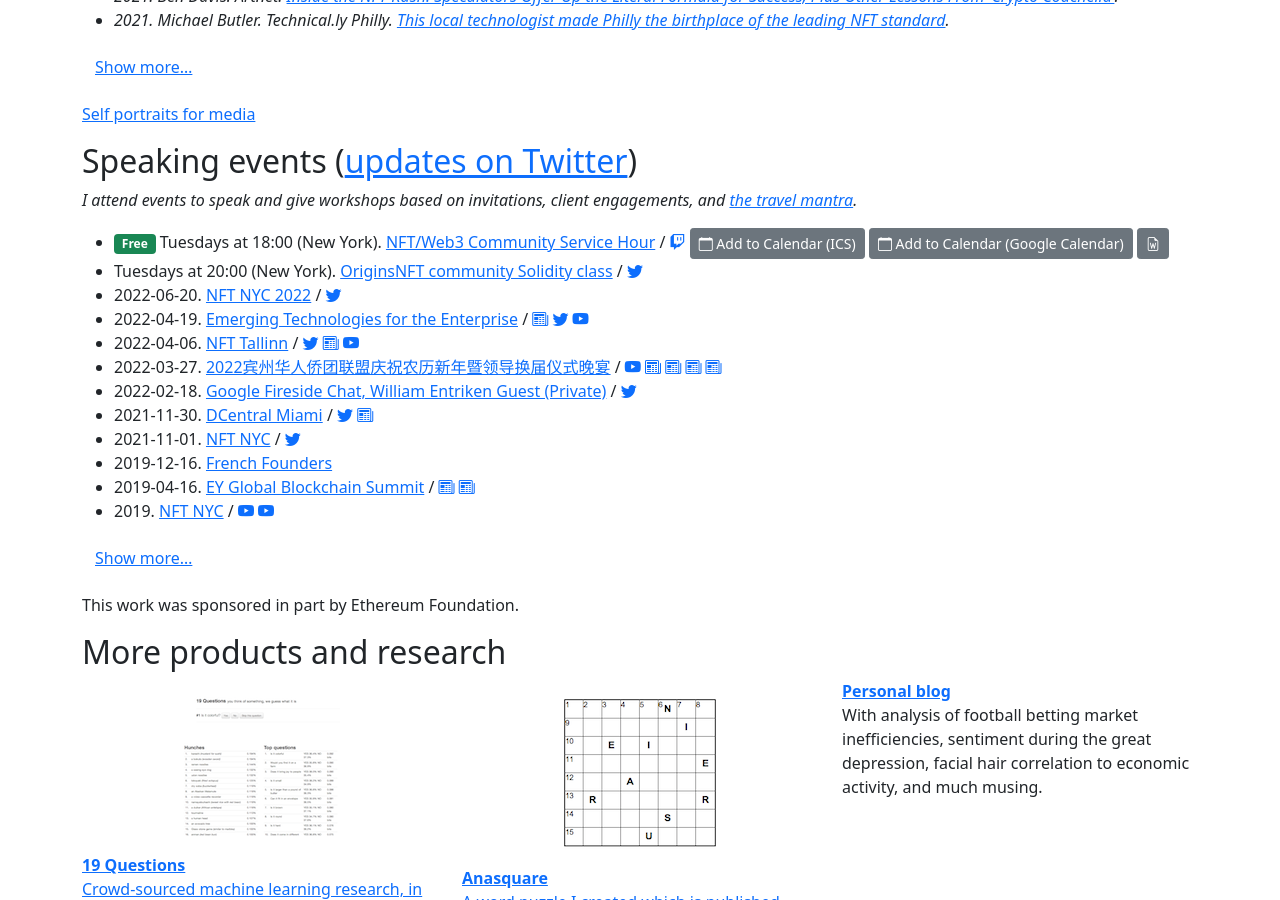
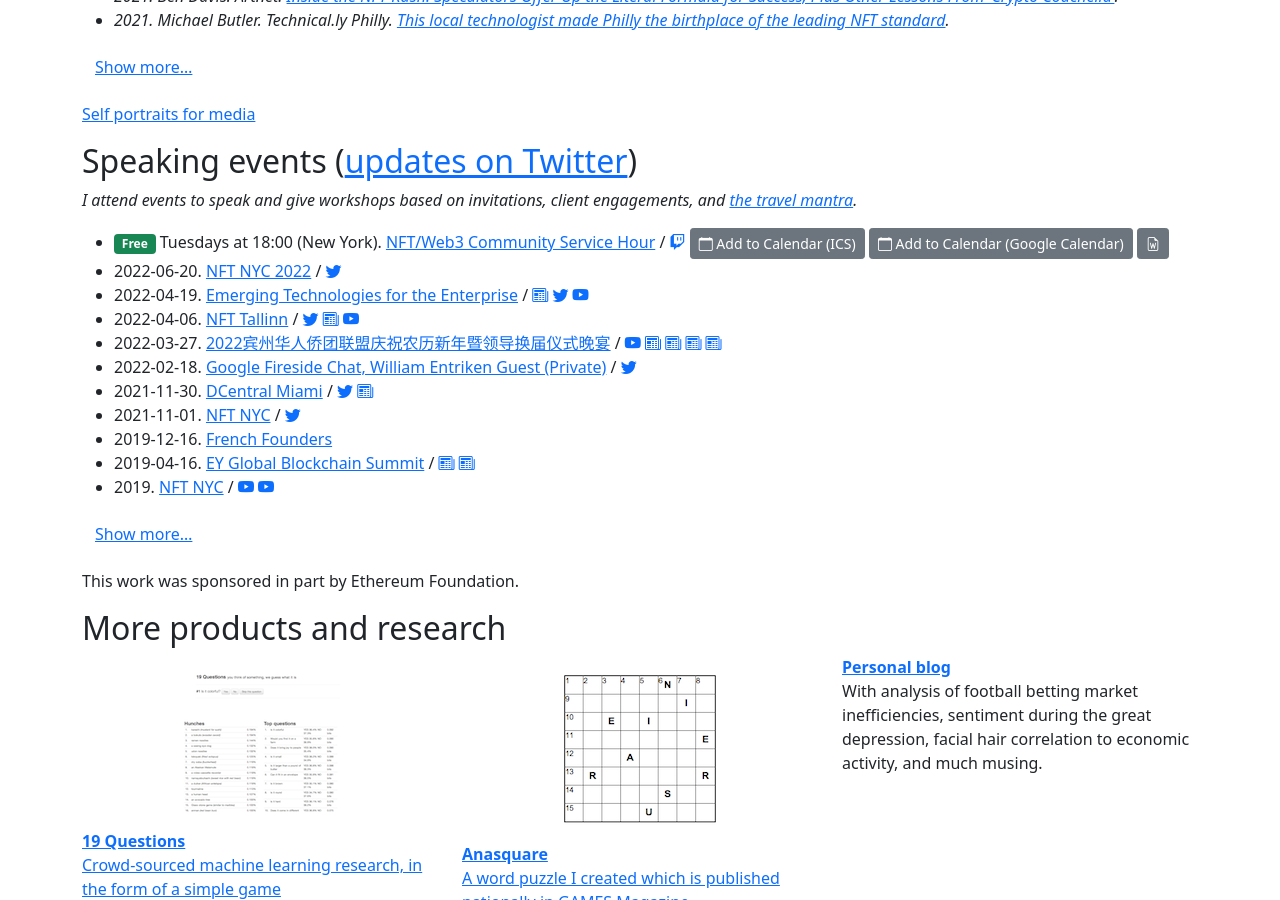
Before and after one commit to fulldecent/phor.net, a Jekyll site: the page built from index.html, in a window 1280 px wide and 900 px high, scrolled down 2523 px. Built offline with Jekyll 4.4.1, drawn with Linux system fonts in a browser that asks for light colours; nearby versions of some CDN libraries; comment, search, counter and statistics services are not loaded.

Commit message:
cancel Origins class for May

```diff
--- a/index.html
+++ b/index.html
@@ -533,8 +533,7 @@
 
     <ul>
       <li><span class="badge bg-success">Free</span> Tuesdays at 18:00 (New York). <a href="https://twitter.com/fulldecent/status/1475851800322453504">NFT/Web3 Community Service Hour</a> / <a href="https://www.twitch.tv/fulldecent/schedule"><i class="bi bi-twitch"></i></a> <a class="btn btn-sm btn-secondary" href="https://calendar.google.com/calendar/ical/liurhb5cqvar2i6n6ekeanap44%40group.calendar.google.com/public/basic.ics"><i class="bi bi-calendar"></i> Add to Calendar (ICS)</a> <a class="btn btn-sm btn-secondary" href="https://calendar.google.com/calendar/embed?src=liurhb5cqvar2i6n6ekeanap44%40group.calendar.google.com&ctz=America%2FNew_York"><i class="bi bi-calendar"></i> Add to Calendar (Google Calendar)</a> <a class="btn btn-sm btn-secondary" href="https://docs.google.com/document/d/1ta_6tSCGfC31iIfhz4bfC_oBKyNZGEdDsZkD-BRXY_Y/edit#"><i class="bi bi-file-earmark-word"></i></a> </li>
-      <li>Tuesdays at 20:00 (New York). <a href="https://discord.com/invite/originsNFT">OriginsNFT
-        community Solidity class</a> / <a href="https://twitter.com/jumpmanft/status/1478951732193366018"><i class="bi bi-twitter"></i></a></li>
+      <!-- CANCELLED FOR MAY <li>Wednesdays 12:00 (Beijing). <a href="https://discord.com/invite/originsNFT">OriginsNFT Solidity 高级课程（中文 / <a href="https://twitter.com/jumpmanft/status/1478951732193366018"><i class="bi bi-twitter"></i></a></li> -->
 {%- assign speaking-events-first = site.data.speaking-events | slice: 0, 10 -%}
 {%- assign speaking-events-rest = site.data.speaking-events | slice: 10, 999 -%}
 {% for speaking-event in speaking-events-first %}
```
